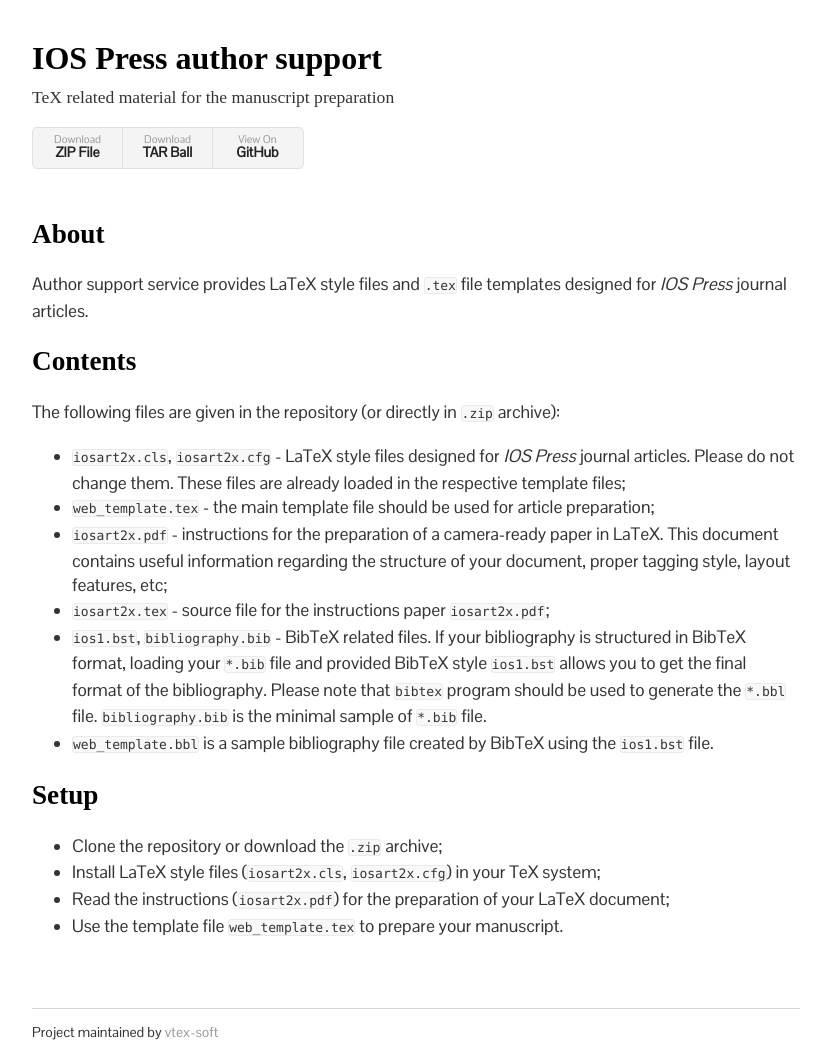
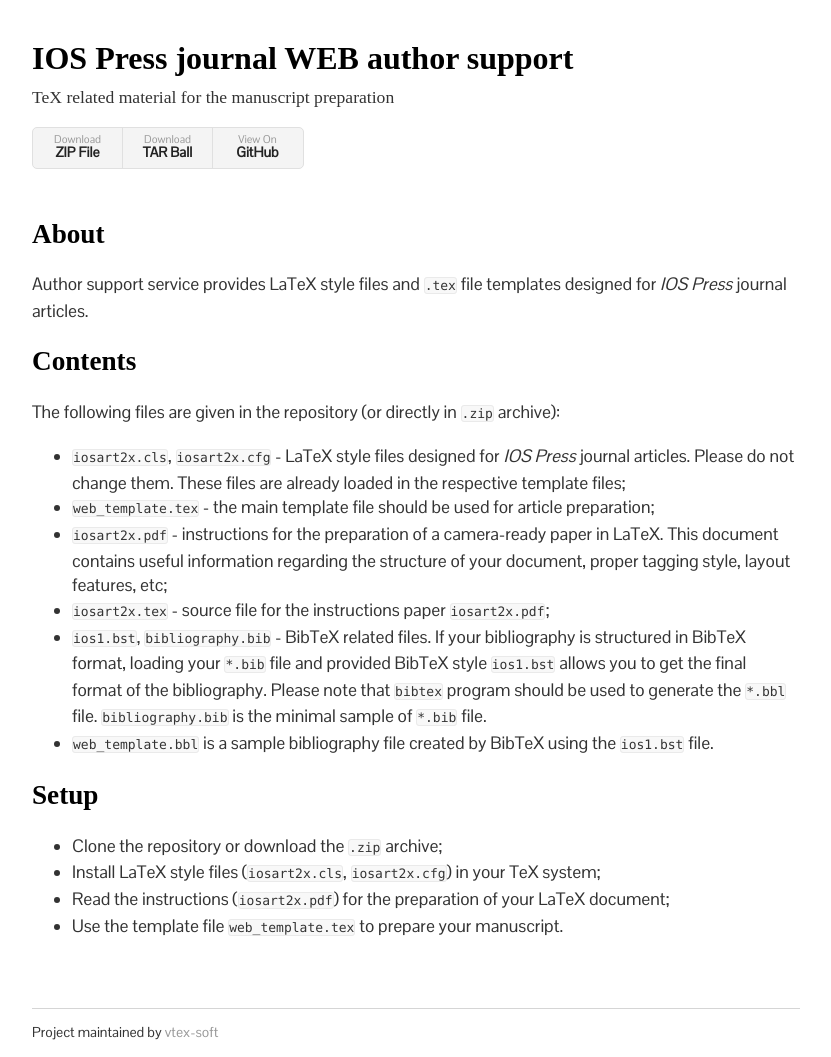
Before and after one commit to vtex-soft/texsupport.iospress-web, a Jekyll site: the page built from README.md, in a window 1280 px wide. Shown: the whole page, without its empty margins (224-1055 px from the left). Built offline with Jekyll 4.4.1, drawn with Linux system fonts in a browser that asks for light colours; some web fonts are replaced; our own code applies the rules of GitHub Pages for plain Markdown files.

Commit message:
full title

```diff
--- a/_config.yml
+++ b/_config.yml
@@ -1,3 +1,3 @@
-title: IOS Press author support
+title: IOS Press journal WEB author support
 description: TeX related material for the manuscript preparation
 show_downloads: true
```
